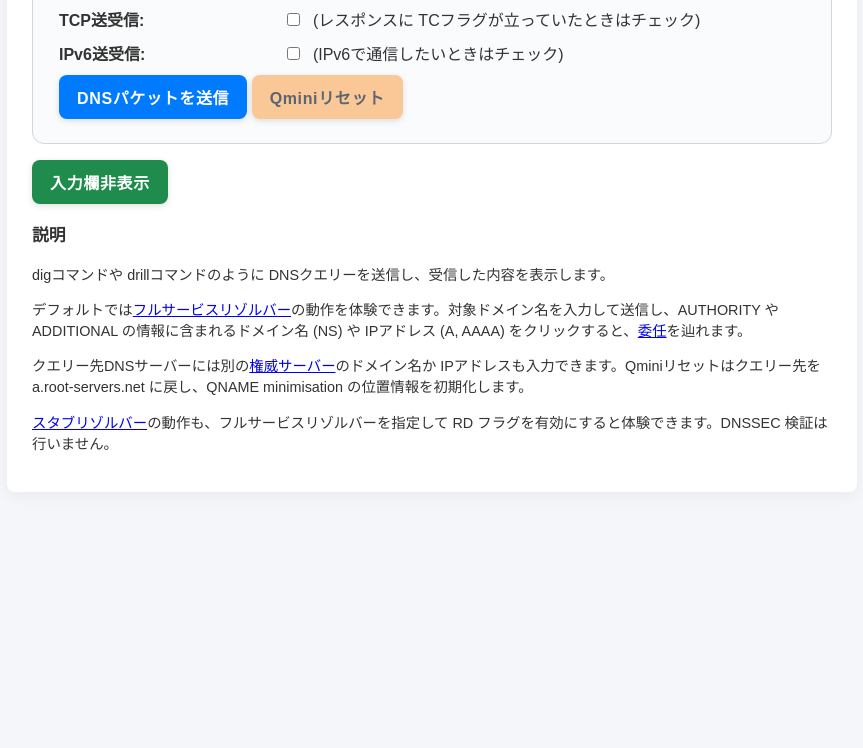
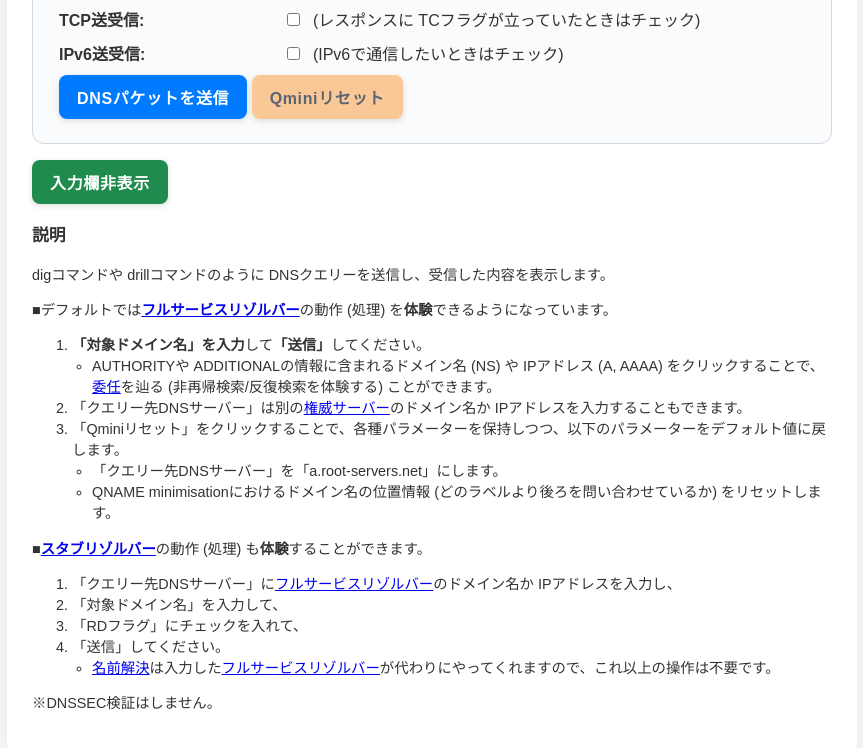
Before and after one commit to yoshigoto/dns-web-tool, a website: page index.html in a window 1280 px wide. Shown: the part 622-1370 px from the top of the page, without its empty margins (208-1071 px from the left). Before the commit the page ends 1134 px from the top, so only its background shows below. Drawn offline with Linux system fonts and the light colour scheme.

Commit message:
fix: improve form layout and enhance description section for better user guidance

```diff
--- a/index.html
+++ b/index.html
@@ -35,15 +35,22 @@
         <h2><a href="./">DNSクエリー送信ツール</a></h2>
         <section id="search-panel">
             <form id="search">
-                <div><label for="server" class="label-wide">クエリー先DNSサーバー:</label><input type="text" class="input-wide" id="server" name="server" value="a.root-servers.net" placeholder="a.root-servers.net"></div>
-                <div><label for="name" class="label-wide">対象ドメイン名 (name):</label><input type="text" class="input-wide" id="name" name="name" placeholder="example.com" autofocus required></div>
-                <div><label for="type" class="label-wide">クエリータイプ (type):</label><select id="type" name="type">
-                    <option value="A">A (IPv4 address)</option><option value="AAAA">AAAA (IPv6 address)</option><option value="MX">MX (Mail Exchange)</option><option value="NS">NS (Name Server)</option><option value="SOA">SOA (Start Of Authority)</option><option value="TXT">TXT (Text)</option><option value="CNAME">CNAME (Canonical Name)</option><option value="DNAME">DNAME (Delegation Name)</option><option value="CAA">CAA (Certification Authority Authorization)</option><option value="DNSKEY">DNSKEY</option><option value="DS">DS (Delegation Signer)</option><option value="NSEC">NSEC (NextSECure record)</option><option value="NSEC3">NSEC3</option><option value="RRSIG">RRSIG (Resource Record Signature)</option><option value="SRV">SRV (Service)</option><option value="HTTPS">HTTPS</option><option value="SVCB">SVCB (Service Binding)</option><option value="PTR">PTR (Pointer - 4.2.0.192.in-addr.arpa)</option><option value="PTR-x">PTR-x (Pointer - 192.0.2.4)</option><option value="ANY">ANY</option><option value="VERSION">VERSION (CHAOS/TXT/version.bind)</option>
-                </select></div>
+                <div><label for="server" class="label-wide">クエリー先DNSサーバー:</label>
+                    <input type="text" class="input-wide" id="server" name="server" value="a.root-servers.net" placeholder="a.root-servers.net">
+                </div>
+                <div><label for="name" class="label-wide">対象ドメイン名 (name):</label>
+                    <input type="text" class="input-wide" id="name" name="name" placeholder="example.com" autofocus required>
+                </div>
+                <div><label for="type" class="label-wide">クエリータイプ (type):</label>
+                    <select id="type" name="type">
+                        <option value="A">A (IPv4 address)</option><option value="AAAA">AAAA (IPv6 address)</option><option value="MX">MX (Mail Exchange)</option><option value="NS">NS (Name Server)</option><option value="SOA">SOA (Start Of Authority)</option><option value="TXT">TXT (Text)</option><option value="CNAME">CNAME (Canonical Name)</option><option value="DNAME">DNAME (Delegation Name)</option><option value="CAA">CAA (Certification Authority Authorization)</option><option value="DNSKEY">DNSKEY</option><option value="DS">DS (Delegation Signer)</option><option value="NSEC">NSEC (NextSECure record)</option><option value="NSEC3">NSEC3</option><option value="RRSIG">RRSIG (Resource Record Signature)</option><option value="SRV">SRV (Service)</option><option value="HTTPS">HTTPS</option><option value="SVCB">SVCB (Service Binding)</option><option value="PTR">PTR (Pointer - 4.2.0.192.in-addr.arpa)</option><option value="PTR-x">PTR-x (Pointer - 192.0.2.4)</option><option value="ANY">ANY</option><option value="VERSION">VERSION (CHAOS/TXT/version.bind)</option>
+                    </select>
+                </div>
                 <div>
                     <label for="rd" class="label-wide">再帰検索の要求 (RD):</label>
                     <input type="checkbox" id="rd" name="rd" value="1">
-                    <label class="label-description" for="rd">(クエリー先がフルサービスリゾルバーのときはチェック)</label></div>
+                    <label class="label-description" for="rd">(クエリー先がフルサービスリゾルバーのときはチェック)</label>
+                </div>
                 <div class="option-group">
                     <div class="option-div">
                         <label for="cd" class="label-wide">チェックの無効化 (CD):</label>
@@ -115,7 +122,33 @@
         </section>
         <p><button type="button" id="search-toggle">入力欄非表示</button></p>
         <section id="results" aria-live="polite"></section>
-        <section id="description" class="explanation"><h3>説明</h3><p>digコマンドや drillコマンドのように DNSクエリーを送信し、受信した内容を表示します。</p><p>デフォルトでは<a href="https://jprs.jp/glossary/index.php?ID=0158" target="_blank">フルサービスリゾルバー</a>の動作を体験できます。対象ドメイン名を入力して送信し、AUTHORITY や ADDITIONAL の情報に含まれるドメイン名 (NS) や IPアドレス (A, AAAA) をクリックすると、<a href="https://jprs.jp/glossary/index.php?ID=0152" target="_blank">委任</a>を辿れます。</p><p>クエリー先DNSサーバーには別の<a href="https://jprs.jp/glossary/index.php?ID=0145" target="_blank">権威サーバー</a>のドメイン名か IPアドレスも入力できます。Qminiリセットはクエリー先を a.root-servers.net に戻し、QNAME minimisation の位置情報を初期化します。</p><p><a href="https://jprs.jp/glossary/index.php?ID=0197" target="_blank">スタブリゾルバー</a>の動作も、フルサービスリゾルバーを指定して RD フラグを有効にすると体験できます。DNSSEC 検証は行いません。</p></section>
+        <section id="description" class="explanation">
+            <h3>説明</h3>
+            <p>digコマンドや drillコマンドのように DNSクエリーを送信し、受信した内容を表示します。</p>
+            <p>■デフォルトでは<b><a href="https://jprs.jp/glossary/index.php?ID=0158" target="_blank">フルサービスリゾルバー</a></b>の動作 (処理) を<b>体験</b>できるようになっています。
+            <ol>
+                <li><b>「対象ドメイン名」を入力</b>して<b>「送信」</b>してください。</li>
+                <ul>
+                    <li>AUTHORITYや ADDITIONALの情報に含まれるドメイン名 (NS) や IPアドレス (A, AAAA) をクリックすることで、<a href="https://jprs.jp/glossary/index.php?ID=0152" target="_blank">委任</a>を辿る (非再帰検索/反復検索を体験する) ことができます。</li>
+                </ul>
+                <li>「クエリー先DNSサーバー」は別の<a href="https://jprs.jp/glossary/index.php?ID=0145">権威サーバー</a>のドメイン名か IPアドレスを入力することもできます。</li>
+                <li>「Qminiリセット」をクリックすることで、各種パラメーターを保持しつつ、以下のパラメーターをデフォルト値に戻します。</li>
+                <ul>
+                    <li>「クエリー先DNSサーバー」を「a.root-servers.net」にします。</li>
+                    <li>QNAME minimisationにおけるドメイン名の位置情報 (どのラベルより後ろを問い合わせているか) をリセットします。</li>
+                </ul>
+            </ol>
+            </p>
+            <p>■<b><a href="https://jprs.jp/glossary/index.php?ID=0197" target="_blank">スタブリゾルバー</a></b>の動作 (処理) も<b>体験</b>することができます。
+                <ol><li>「クエリー先DNSサーバー」に<a href="https://jprs.jp/glossary/index.php?ID=0158" target="_blank">フルサービスリゾルバー</a>のドメイン名か IPアドレスを入力し、</li>
+                    <li>「対象ドメイン名」を入力して、</li>
+                    <li>「RDフラグ」にチェックを入れて、</li>
+                    <li>「送信」してください。</li>
+                    <ul><li><a href="https://jprs.jp/glossary/index.php?ID=0084" target="_blank">名前解決</a>は入力した<a href="https://jprs.jp/glossary/index.php?ID=0158" target="_blank">フルサービスリゾルバー</a>が代わりにやってくれますので、これ以上の操作は不要です。</li></ul>
+                </ol>
+            </p>
+            <p>※DNSSEC検証はしません。</p>
+        </section>
     </main>
     <script src="dns-web-tool-client.js" defer></script>
 </body>
```
